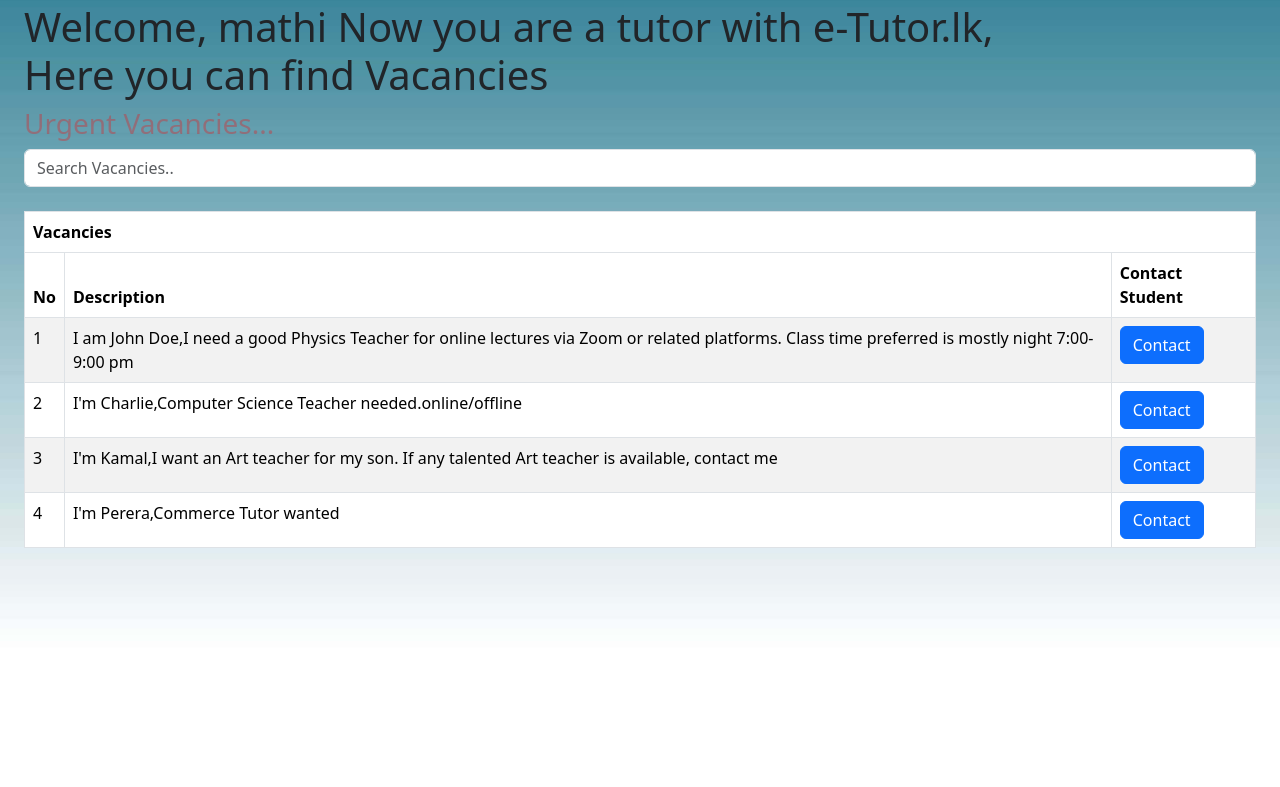
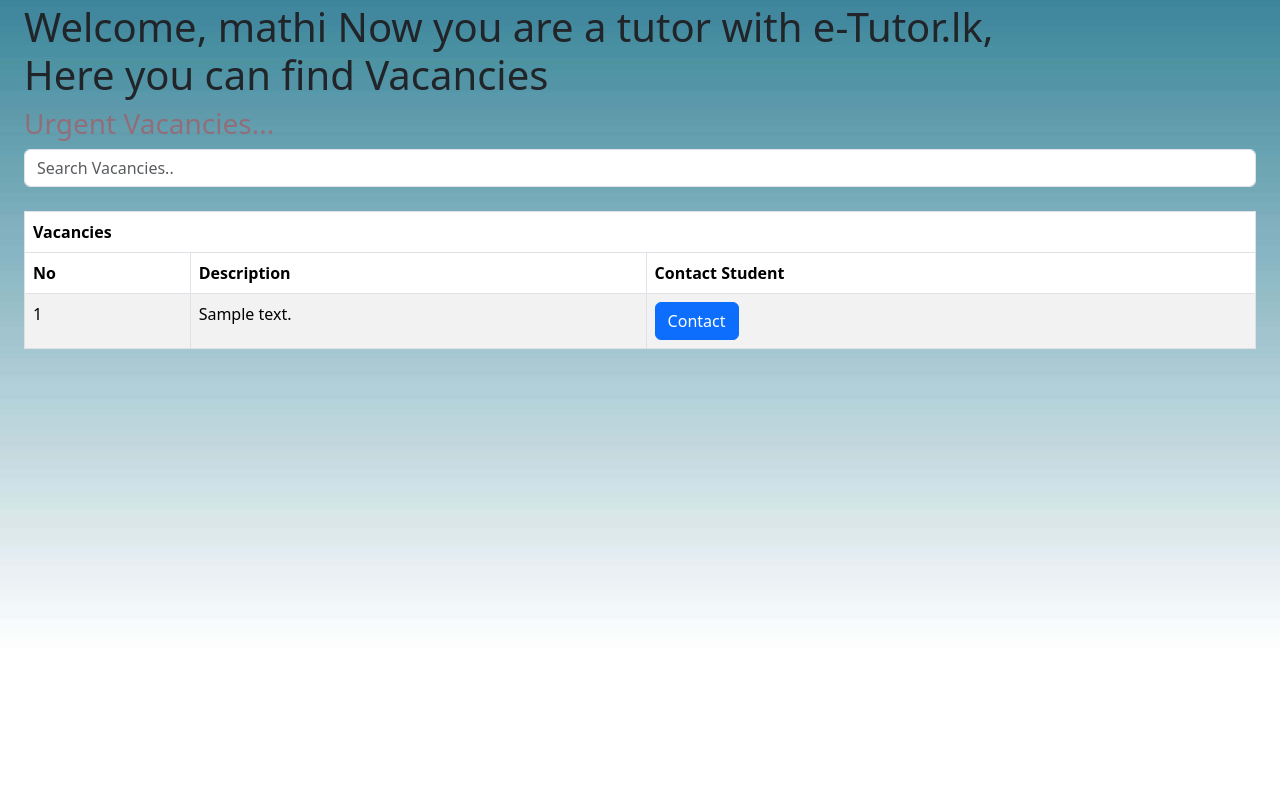
Before and after one commit to rayuthuva05/Tutor-Hiring-Website-Project, a PHP site: page /php/tutordashboard.php in a window 1280 px wide. Shown: the part 87-874 px from the top of the page. Run offline with PHP 8.4, Linux system fonts and the light colour scheme; a user stored in the database is signed in; tables that the repository leaves empty or names only in its code hold one stand-in row (values such as "Sample post").

Commit message:
tutor dashboard changed to dynamically

```diff
--- a/php/tutordashboard.php
+++ b/php/tutordashboard.php
@@ -28,44 +28,10 @@ if (!isset($username) || !isset($_SESSION['role'])) {
     <script src="https://maxcdn.bootstrapcdn.com/bootstrap/3.4.1/js/bootstrap.min.js"></script>
 </head>
 <body>
-    <nav class="navbar navbar-inverse bg-white">
-        <div class="container-fluid">
-            <div class="navbar-header">
-                <div class="dropdown">
-                    <img src="../images/triple line.png" class="mx-auto d-block" style="max-width: 50px;" data-bs-toggle="dropdown" aria-expanded="false">
-                    <ul class="dropdown-menu settings-dropdown">
-                        <li><a class="dropdown-item" href="../index.php">Home</a></li>
-                        <li><a class="dropdown-item" href="../Contactus.php">Contact Us</a></li>
-                        <li><a class="dropdown-item" href="../Policy.html">Policy</a></li>
-                        <li><a class="dropdown-item" href="../About.html">About Us</a></li>
-                    </ul>
-                </div>
-            </div>
-            <div class="d-flex justify-content-end ms-auto">
-                <input type="file" id="fileInput" accept="image/*" style="display: none;">
-                <img id="profilePicNav" src="../images/teacher.png" alt="User" class="profile-pic" title="Click to upload a profile picture">
-                <p style="font-size: 12px;" class="text-center text-black"><?php echo htmlspecialchars($username); ?></p>
-                <div class="dropdown">
-                    <img src="../images/icone-de-cloche-et-d-alerte-noir.png" class="mx-auto d-block" style="max-width: 40px;" data-bs-toggle="dropdown" aria-expanded="false">
-                    <ul class="dropdown-menu settings-dropdown dropdown-menu-end">
-                        <li><a class="dropdown-item" href="#">See the notification</a></li><hr>
-                        <li><a class="dropdown-item" href="#">You got the new event</a></li><hr>
-                        <li><a class="dropdown-item" href="#">Notification</a></li><hr>
-                        <li><a class="dropdown-item" href="#">You got a new Tutor</a></li><hr>
-                    </ul>
-                </div>
-                <div class="dropdown">
-                    <img src="../images/setting.png" class="mx-auto d-block" style="max-width: 50px;" data-bs-toggle="dropdown" aria-expanded="false">
-                    <ul class="dropdown-menu notification-dropdown dropdown-menu-end">
-                        <li><a class="dropdown-item" href="#">Profile</a></li>
-                        <li><a class="dropdown-item" href="#">Account</a></li>
-                        <li><a class="dropdown-item" href="#">Notification</a></li>
-                        <li><a class="dropdown-item" href="logout.php">Logout</a></li>
-                    </ul>
-                </div>
-            </div>
-        </div>
-    </nav>
+    <?php require_once 'user_navigation.php'; ?>
+    <?php require_once 'dbconf.php';
+          require_once 'functions/myfunc.php';
+    ?>
 
     <div class="d-flex">
         <div class="container-fluid p-4" style="min-height: 100vh; overflow-y: auto;">
@@ -75,40 +41,8 @@ if (!isset($username) || !isset($_SESSION['role'])) {
                 <input class="form-control d-flex" id="myInput" type="text" placeholder="Search Vacancies..">
               </div><br>
             <div class="table-responsive">
-                <table class="table table-bordered table-striped">
-                    <thead>
-                        <tr>
-                            <th colspan="3">Vacancies</th>
-                        </tr>
-                        <tr>
-                            <th>No</th>
-                            <th>Description</th>
-                            <th>Contact Student</th>
-                        </tr>
-                    </thead>
-                    <tbody id="myTable">
-                        <tr>
-                            <td></td>
-                            <td>I am John Doe,I need a good Physics Teacher for online lectures via Zoom or related platforms. Class time preferred is mostly night 7:00-9:00 pm</td>
-                            <td><a href="#" class="btn btn-primary">Contact</a></td>
-                        </tr>
-                        <tr>
-                            <td></td>
-                            <td>I'm Charlie,Computer Science Teacher needed.online/offline</td>
-                            <td><a href="#" class="btn btn-primary">Contact</a></td>
-                        </tr>
-                        <tr>
-                            <td></td>
-                            <td>I'm Kamal,I want an Art teacher for my son. If any talented Art teacher is available, contact me</td>
-                            <td><a href="#" class="btn btn-primary">Contact</a></td>
-                        </tr>
-                        <tr>
-                            <td></td>
-                            <td>I'm Perera,Commerce Tutor wanted</td>
-                            <td><a href="#" class="btn btn-primary">Contact</a></td>
-                        </tr>
-                    </tbody>
-                </table>
+              <?php require_once 'vacancies.php'; ?>
+              <?php PrintVacancy($connect,"vacancy"); ?>
             </div>
         </div>
     </div>
@@ -136,6 +70,7 @@ if (!isset($username) || !isset($_SESSION['role'])) {
     </div>
 
     <?php require_once 'footer.php'; ?>
+
     <script src="https://code.jquery.com/jquery-3.5.1.slim.min.js"></script>
     <script src="../bootstrap-5.3.3-dist/js/bootstrap.bundle.min.js"></script>
     <script src="../js/fileupload.js"></script>
```
Also changed, not shown: php/vacancies.php (added, +37 -0 lines).
